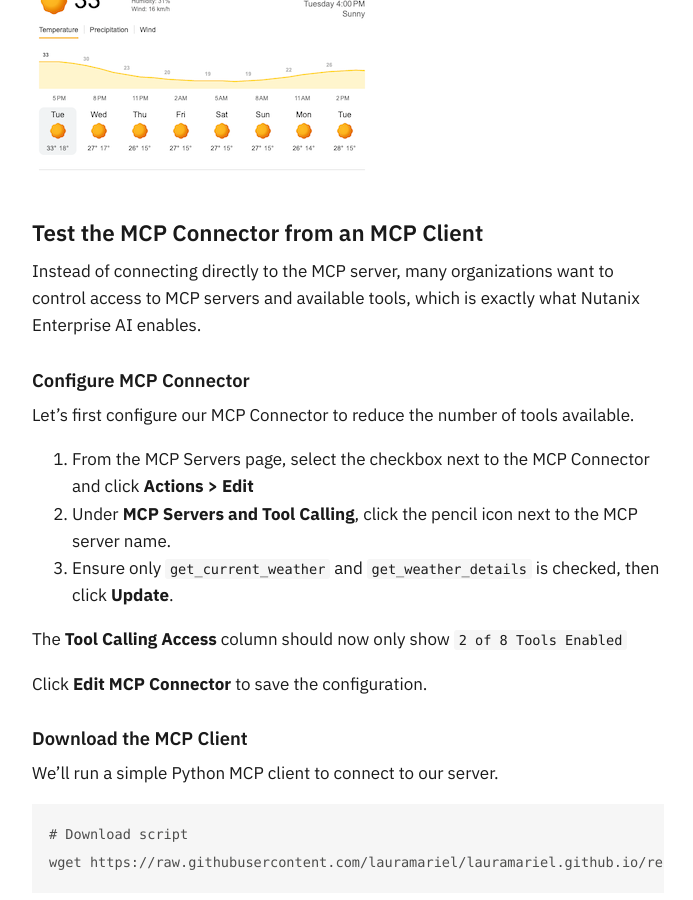
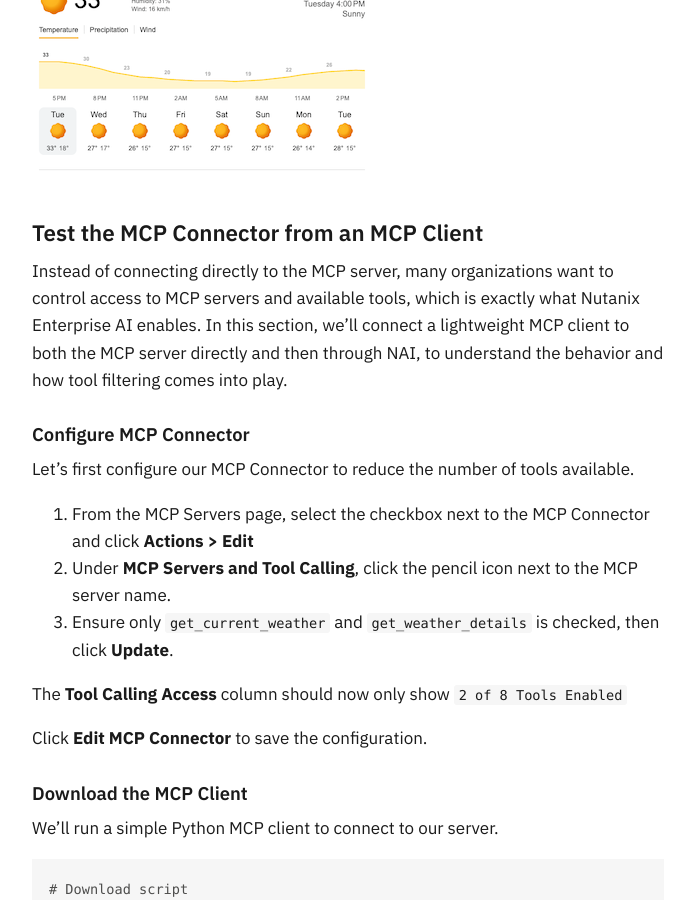
Before and after one commit to lauramariel/lauramariel.github.io, a Jekyll site: the page built from _posts/2026-07-21-connect-remote-mcp-to-nai.md, in a window 1280 px wide and 900 px high, scrolled down 8845 px. Shown: the whole window, without its empty margins (292-985 px from the left). Built offline with Jekyll 4.4.1, drawn with Linux system fonts in a browser that asks for light colours; nearby versions of some CDN libraries.

Commit message:
add some detail

```diff
--- a/_posts/2026-07-21-connect-remote-mcp-to-nai.md
+++ b/_posts/2026-07-21-connect-remote-mcp-to-nai.md
@@ -261,7 +261,7 @@ Now we can test the MCP connector from any MCP client with our MCP Client Key, o
 
 ## Test the MCP Connector from an MCP Client
 
-Instead of connecting directly to the MCP server, many organizations want to control access to MCP servers and available tools, which is exactly what Nutanix Enterprise AI enables.
+Instead of connecting directly to the MCP server, many organizations want to control access to MCP servers and available tools, which is exactly what Nutanix Enterprise AI enables. In this section, we'll connect a lightweight MCP client to both the MCP server directly and then through NAI, to understand the behavior and how tool filtering comes into play.
 
 ### Configure MCP Connector
 
```
